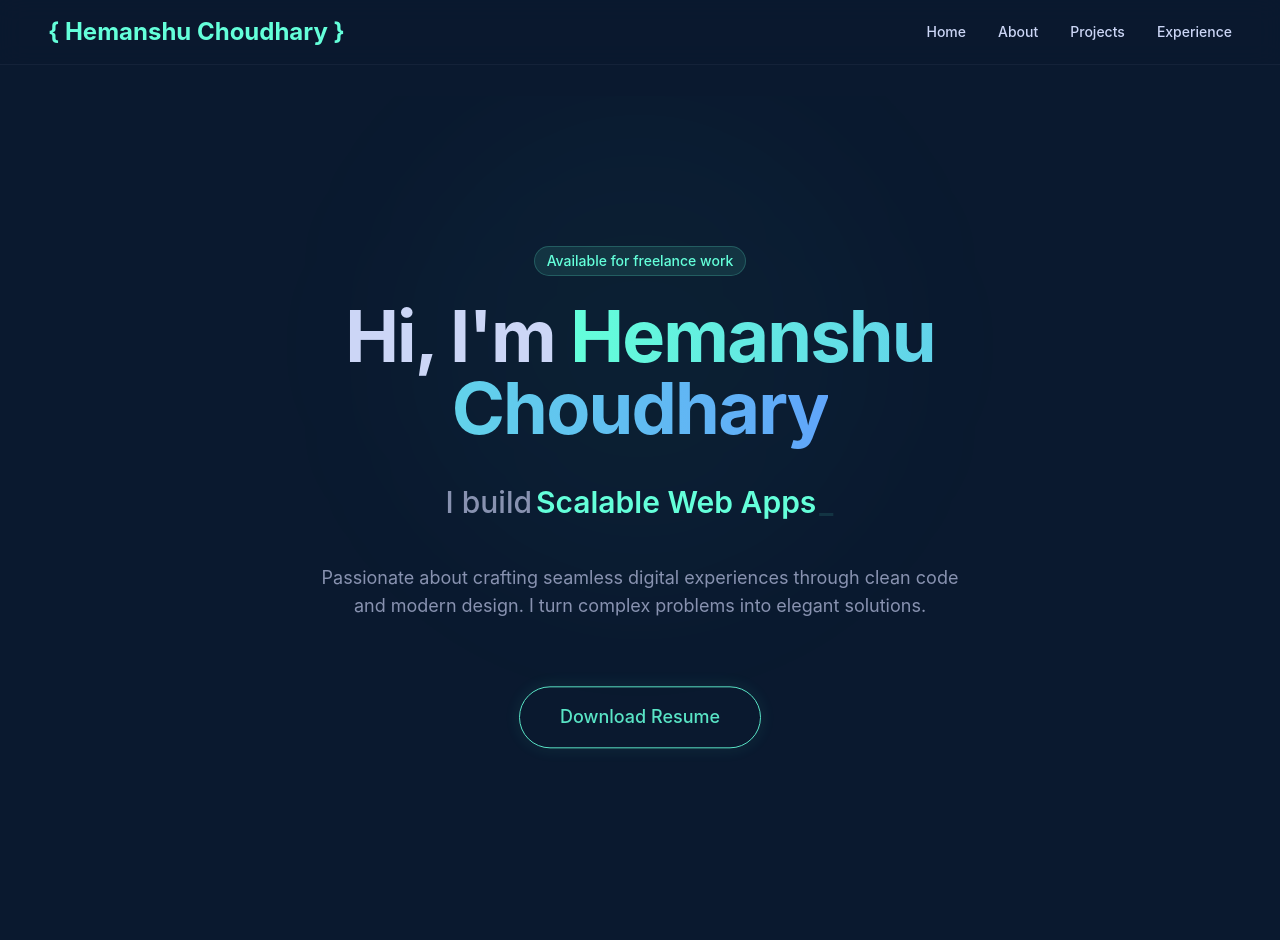
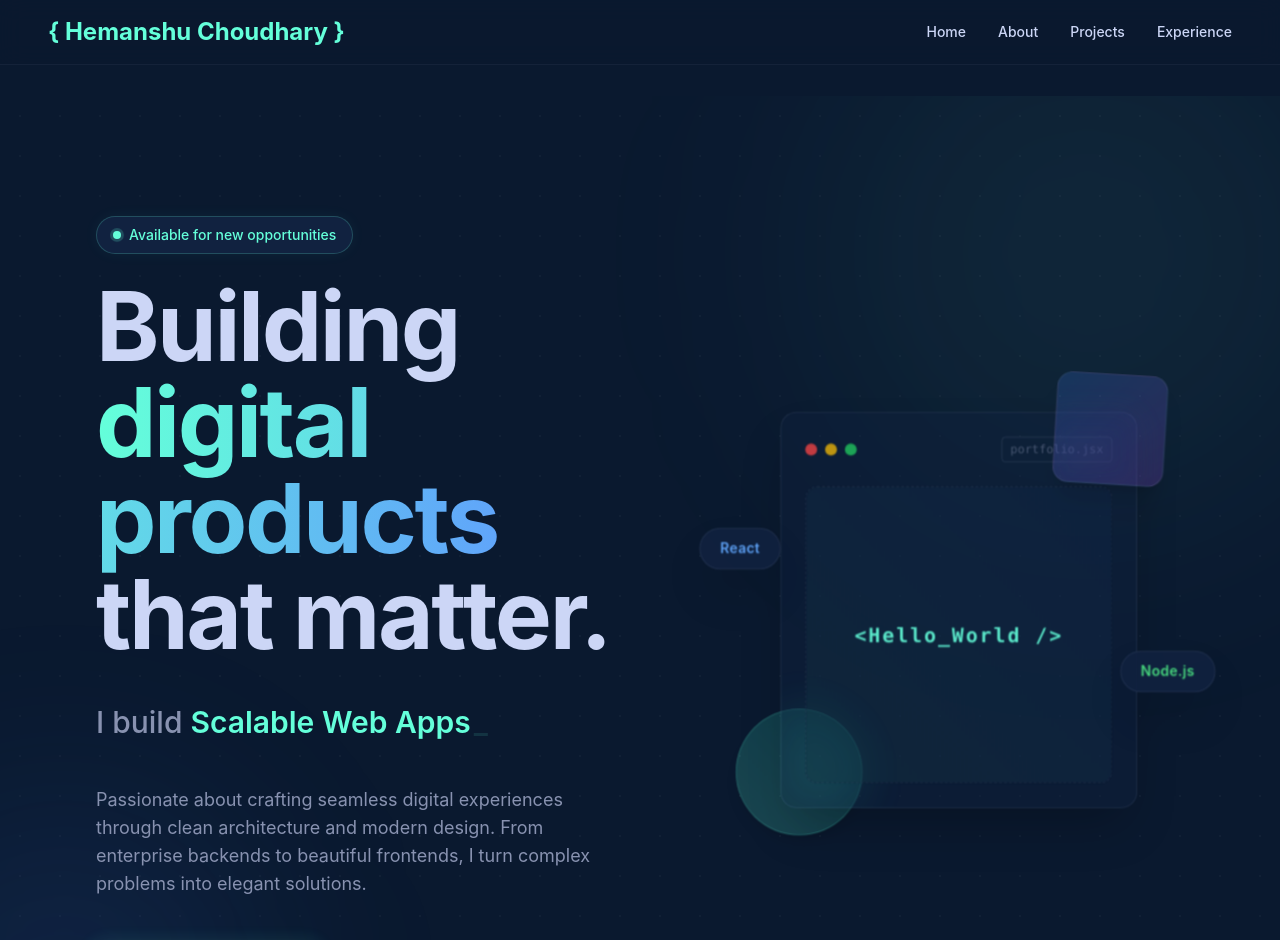
Before and after one commit to Hemanshujc1/Hemanshu-Portfolio, a React (Vite) app: page / in a window 1280 px wide. Shown: the top 940 px of the page. Built offline with nearby package versions, Linux system fonts and the light colour scheme.

Commit message:
refactor: redesign landing page layout with improved visual decorations and update component assets

```diff
--- a/src/components/AboutMeSection/AboutMeSection.jsx
+++ b/src/components/AboutMeSection/AboutMeSection.jsx
@@ -49,6 +49,7 @@ const AboutMeSection = () => {
             <img
               src="/Hemanshu_Picture.png"
               alt="Hemanshu Choudhary"
+              fetchpriority="high"
               className="w-full max-w-sm md:max-w-md h-auto object-cover filter grayscale hover:grayscale-0 transition-all duration-500 hover:scale-105"
             />
           </div>
--- a/src/components/LandingPage/LandingPage.jsx
+++ b/src/components/LandingPage/LandingPage.jsx
@@ -2,6 +2,7 @@ import React, { useRef } from "react";
 import { Typewriter } from "react-simple-typewriter";
 import { motion, useScroll, useTransform } from "framer-motion";
 import Button from "../Button/Button";
+import { Github, Linkedin, Mail } from "lucide-react";
 import "./LandingPage.css";
 
 const LandingPage = () => {
@@ -11,91 +12,214 @@ const LandingPage = () => {
     offset: ["start start", "end start"],
   });
 
-  const y = useTransform(scrollYProgress, [0, 1], ["0%", "50%"]);
+  const yText = useTransform(scrollYProgress, [0, 1], ["0%", "30%"]);
+  const yVisual = useTransform(scrollYProgress, [0, 1], ["0%", "50%"]);
   const opacity = useTransform(scrollYProgress, [0, 1], [1, 0]);
 
   return (
     <motion.section
-      className="landingpage relative w-full min-h-screen flex flex-col items-center justify-center px-6 md:px-16 lg:px-24 py-12 overflow-hidden bg-primary"
+      className="landingpage relative w-full min-h-[90vh] flex items-center justify-center px-6 md:px-16 lg:px-24 py-20 overflow-hidden bg-primary"
       ref={containerRef}
       initial={{ opacity: 0 }}
       animate={{ opacity: 1 }}
       transition={{ duration: 0.8 }}
     >
-      <div className="absolute inset-0 z-0">
-        <div className="absolute top-0 left-1/2 -translate-x-1/2 w-[500px] h-[500px] bg-accent/5 rounded-full blur-[100px] animate-pulse"></div>
+      {/* Background Decorators */}
+      <div className="absolute inset-0 z-0 overflow-hidden pointer-events-none">
+        <div className="absolute top-[-10%] right-[-5%] w-[40vw] h-[40vw] bg-accent/10 rounded-full blur-[120px] mix-blend-screen animate-pulse"></div>
+        <div className="absolute bottom-[-10%] left-[-10%] w-[30vw] h-[30vw] bg-blue-500/10 rounded-full blur-[100px] mix-blend-screen"></div>
+
+        {/* Subtle dot matrix grid */}
+        <div
+          className="absolute inset-0 opacity-20"
+          style={{
+            backgroundImage:
+              "radial-gradient(rgba(255, 255, 255, 0.15) 1px, transparent 1px)",
+            backgroundSize: "40px 40px",
+          }}
+        ></div>
       </div>
 
+      <div className="w-full max-w-7xl flex flex-col lg:flex-row items-center justify-between gap-12 z-10 pt-10">
+        {/* Left Content */}
         <motion.div
-        className="landingpagetext w-full max-w-4xl flex flex-col gap-6 md:gap-8 items-center text-center z-10"
-        style={{ y, opacity }}
+          className="flex-1 flex flex-col gap-6 md:gap-8 items-start text-left"
+          style={{ y: yText, opacity }}
         >
           <motion.div
-          initial={{ opacity: 0, y: 20 }}
-          animate={{ opacity: 1, y: 0 }}
+            initial={{ opacity: 0, x: -30 }}
+            animate={{ opacity: 1, x: 0 }}
             transition={{ duration: 0.6, delay: 0.2 }}
-          className="flex flex-col items-center text-center w-full px-4"
+            className="flex flex-col items-start w-full"
           >
-          <span className="inline-block px-3 py-1 rounded-full bg-accent/10 text-accent text-sm font-medium border border-accent/20 mb-6 backdrop-blur-sm">
-            Available for freelance work
+            <span className="inline-flex items-center gap-2 px-4 py-2 rounded-full bg-secondary text-accent text-sm font-medium border border-accent/20 mb-6 backdrop-blur-md shadow-[0_0_15px_rgba(100,255,218,0.05)]">
+              <span className="relative flex h-2 w-2">
+                <span className="animate-ping absolute inline-flex h-full w-full rounded-full bg-accent opacity-75"></span>
+                <span className="relative inline-flex rounded-full h-2 w-2 bg-accent"></span>
               </span>
-          <h1 className="hero-title text-4xl sm:text-5xl md:text-7xl font-bold tracking-tight text-lightest-slate leading-tight mb-2 w-full">
-            Hi, I'm <br className="md:hidden" />
-            <span className="text-transparent bg-clip-text bg-gradient-to-r from-accent to-blue-400">
-              Hemanshu Choudhary
+              Available for new opportunities
             </span>
+            <h1 className="hero-title text-5xl sm:text-6xl md:text-7xl lg:text-8xl font-bold tracking-tight text-lightest-slate leading-[1.1] mb-2 w-full">
+              Building{" "}
+              <span className="text-transparent bg-clip-text bg-gradient-to-r from-accent via-blue-400 to-accent bg-[length:200%_auto] animate-[gradient_8s_ease_infinite]">
+                digital products
+              </span>
+              <br />
+              that matter.
             </h1>
           </motion.div>
 
           <motion.div
-          className="typewrittertext text-xl md:text-3xl font-medium text-slate h-8 mb-4 flex justify-center w-full"
-          initial={{ opacity: 0, y: 20 }}
-          animate={{ opacity: 1, y: 0 }}
+            className="typewrittertext text-xl md:text-2xl lg:text-3xl font-medium text-slate h-10 mb-3 flex items-center flex-wrap"
+            initial={{ opacity: 0, x: -30 }}
+            animate={{ opacity: 1, x: 0 }}
             transition={{ duration: 0.6, delay: 0.4 }}
           >
-          I build{"  "}
-          <span className="text-accent font-semibold px-1">
+            <span className="mr-2">I build</span>
+            <span className="text-accent font-semibold">
               <Typewriter
                 words={[
-                "Scalable Web Apps",
-                "Performant Backends",
-                "Interactive UIs",
-                "Full Stack Solutions",
+                  "Scalable Web Apps.",
+                  "Performant Backends.",
+                  "Interactive UIs.",
+                  "Full Stack Solutions.",
                 ]}
                 loop={0}
                 cursor
                 cursorStyle="_"
                 typeSpeed={70}
                 deleteSpeed={50}
-              delaySpeed={1500}
+                delaySpeed={2000}
               />
             </span>
           </motion.div>
 
           <motion.p
-          className="hero-para text-base md:text-lg text-slate w-full max-w-xl md:max-w-2xl leading-relaxed text-center px-4"
-          initial={{ opacity: 0, y: 20 }}
-          animate={{ opacity: 1, y: 0 }}
+            className="hero-para text-base md:text-lg text-slate w-full max-w-xl leading-relaxed"
+            initial={{ opacity: 0, x: -30 }}
+            animate={{ opacity: 1, x: 0 }}
             transition={{ duration: 0.6, delay: 0.6 }}
           >
             Passionate about crafting seamless digital experiences through clean
-          code and modern design. I turn complex problems into elegant
-          solutions.
+            architecture and modern design. From enterprise backends to
+            beautiful frontends, I turn complex problems into elegant solutions.
           </motion.p>
 
           <motion.div
-          className="resumebutton mt-8"
-          initial={{ opacity: 0, y: 20 }}
-          animate={{ opacity: 1, y: 0 }}
+            className="mt-3 flex flex-wrap items-center gap-6"
+            initial={{ opacity: 0, x: -30 }}
+            animate={{ opacity: 1, x: 0 }}
             transition={{ duration: 0.6, delay: 0.8 }}
           >
             <Button
               text="Download Resume"
               link="https://drive.google.com/file/d/1g1bd9Ed6kBs98u6-SaZ96pU2zpm8pe9v/view?usp=sharing"
-            className="!px-10 !py-4 !text-lg !rounded-full !border-accent !text-accent hover:!bg-accent/10 shadow-[0_0_20px_rgba(100,255,218,0.1)] hover:shadow-[0_0_30px_rgba(100,255,218,0.2)] transition-all duration-300"
+              className="!px-8 !py-4 !text-lg !rounded-md !bg-accent/10 !border-accent !text-accent hover:!bg-accent hover:!text-primary transition-all duration-300 shadow-[0_0_20px_rgba(100,255,218,0.15)] font-semibold"
             />
+
+            <div className="flex items-center gap-4">
+              <a
+                href="https://github.com/Hemanshujc1"
+                target="_blank"
+                rel="noreferrer"
+                className="text-slate hover:text-accent transition-colors duration-300 p-3 border border-slate/20 rounded-full hover:border-accent/50 hover:bg-accent/10 bg-secondary/50 backdrop-blur-sm"
+              >
+                <Github size={22} />
+              </a>
+              <a
+                href="https://linkedin.com/in/hemanshuchoudhary"
+                target="_blank"
+                rel="noreferrer"
+                className="text-slate hover:text-accent transition-colors duration-300 p-3 border border-slate/20 rounded-full hover:border-accent/50 hover:bg-accent/10 bg-secondary/50 backdrop-blur-sm"
+              >
+                <Linkedin size={22} />
+              </a>
+              <a
+                href="mailto:hemanshuwork26@gmail.com"
+                className="text-slate hover:text-accent transition-colors duration-300 p-3 border border-slate/20 rounded-full hover:border-accent/50 hover:bg-accent/10 bg-secondary/50 backdrop-blur-sm"
+              >
+                <Mail size={22} />
+              </a>
+            </div>
           </motion.div>
         </motion.div>
+
+        {/* Right Visual Element */}
+        <motion.div
+          className="hidden lg:flex flex-1 justify-end relative h-full min-h-[500px] w-full"
+          style={{ y: yVisual, opacity }}
+          initial={{ opacity: 0, scale: 0.8 }}
+          animate={{ opacity: 1, scale: 1 }}
+          transition={{ duration: 1, delay: 0.4 }}
+        >
+          {/* Glassmorphism Abstract Composition */}
+          <div className="relative w-full max-w-[450px] aspect-square mx-auto lg:mr-0">
+            {/* Main Glass Card */}
+            <div className="absolute top-1/2 left-1/2 -translate-x-1/2 -translate-y-1/2 w-4/5 h-4/5 bg-secondary/40 backdrop-blur-xl border border-lightest-slate/10 rounded-2xl shadow-2xl flex flex-col justify-between p-6 z-20 hover:border-accent/30 transition-colors duration-500">
+              <div className="flex justify-between items-center w-full">
+                <div className="flex gap-2">
+                  <div className="w-3 h-3 rounded-full bg-red-500/80"></div>
+                  <div className="w-3 h-3 rounded-full bg-yellow-500/80"></div>
+                  <div className="w-3 h-3 rounded-full bg-green-500/80"></div>
+                </div>
+                <div className="text-slate/50 text-xs font-mono border border-slate/20 px-2 py-1 rounded">
+                  portfolio.jsx
+                </div>
+              </div>
+              <div className="flex-1 flex flex-col gap-4 items-center justify-center mt-6">
+                <div className="w-full h-full border border-dashed border-lightest-slate/10 rounded-xl flex items-center justify-center bg-primary/30 overflow-hidden relative group">
+                  <div className="absolute inset-0 bg-gradient-to-tr from-accent/10 to-blue-500/10 opacity-50 group-hover:opacity-100 transition-opacity duration-500"></div>
+                  <span className="font-mono text-accent/90 text-xl font-bold tracking-widest z-10">
+                    &lt;Hello_World /&gt;
+                  </span>
+                </div>
+              </div>
+            </div>
+
+            {/* Floating Decorative Elements */}
+            <motion.div
+              animate={{ y: [-15, 15, -15], rotate: [0, 10, 0] }}
+              transition={{ duration: 6, repeat: Infinity, ease: "easeInOut" }}
+              className="absolute top-4 right-4 w-28 h-28 bg-gradient-to-br from-blue-500/20 to-purple-500/20 backdrop-blur-md border border-white/10 rounded-2xl z-30 shadow-xl"
+            />
+            <motion.div
+              animate={{ y: [10, -20, 10], rotate: [0, -10, 0] }}
+              transition={{
+                duration: 5,
+                repeat: Infinity,
+                ease: "easeInOut",
+                delay: 1,
+              }}
+              className="absolute bottom-8 left-0 w-32 h-32 bg-gradient-to-tr from-accent/20 to-teal-500/20 backdrop-blur-lg border border-accent/20 rounded-full z-10 shadow-lg"
+            />
+
+            {/* Tech Stack Pills */}
+            <motion.div
+              animate={{ x: [-10, 10, -10] }}
+              transition={{ duration: 7, repeat: Infinity, ease: "easeInOut" }}
+              className="absolute top-1/3 -left-8 bg-secondary/90 backdrop-blur-xl border border-lightest-slate/10 px-5 py-2.5 rounded-full z-30 shadow-2xl flex items-center gap-2"
+            >
+              <span className="text-blue-400 font-semibold text-sm tracking-wide">
+                React
+              </span>
+            </motion.div>
+            <motion.div
+              animate={{ x: [10, -10, 10] }}
+              transition={{
+                duration: 6,
+                repeat: Infinity,
+                ease: "easeInOut",
+                delay: 2,
+              }}
+              className="absolute bottom-1/3 -right-6 bg-secondary/90 backdrop-blur-xl border border-lightest-slate/10 px-5 py-2.5 rounded-full z-30 shadow-2xl flex items-center gap-2"
+            >
+              <span className="text-green-400 font-semibold text-sm tracking-wide">
+                Node.js
+              </span>
+            </motion.div>
+          </div>
+        </motion.div>
+      </div>
     </motion.section>
   );
 };
--- a/src/components/SkilsSection/SkillsSection.jsx
+++ b/src/components/SkilsSection/SkillsSection.jsx
@@ -22,7 +22,7 @@ const SkillsSection = () => (
       </p>
     </motion.div>
 
-    <div className="grid grid-cols-1 md:grid-cols-2 lg:grid-cols-3 gap-8 max-w-7xl mx-auto">
+    <div className="grid grid-cols-1 md:grid-cols-2 lg:grid-cols-2 gap-8 max-w-7xl mx-auto">
       {SkillsInfo.map((category, index) => (
         <motion.div
           key={category.title}
```
Also changed, not shown: src/components/ShowRoom/ShowRoom.jsx (+10 -0 lines). Lines whose indentation alone changed are shown as unchanged.
